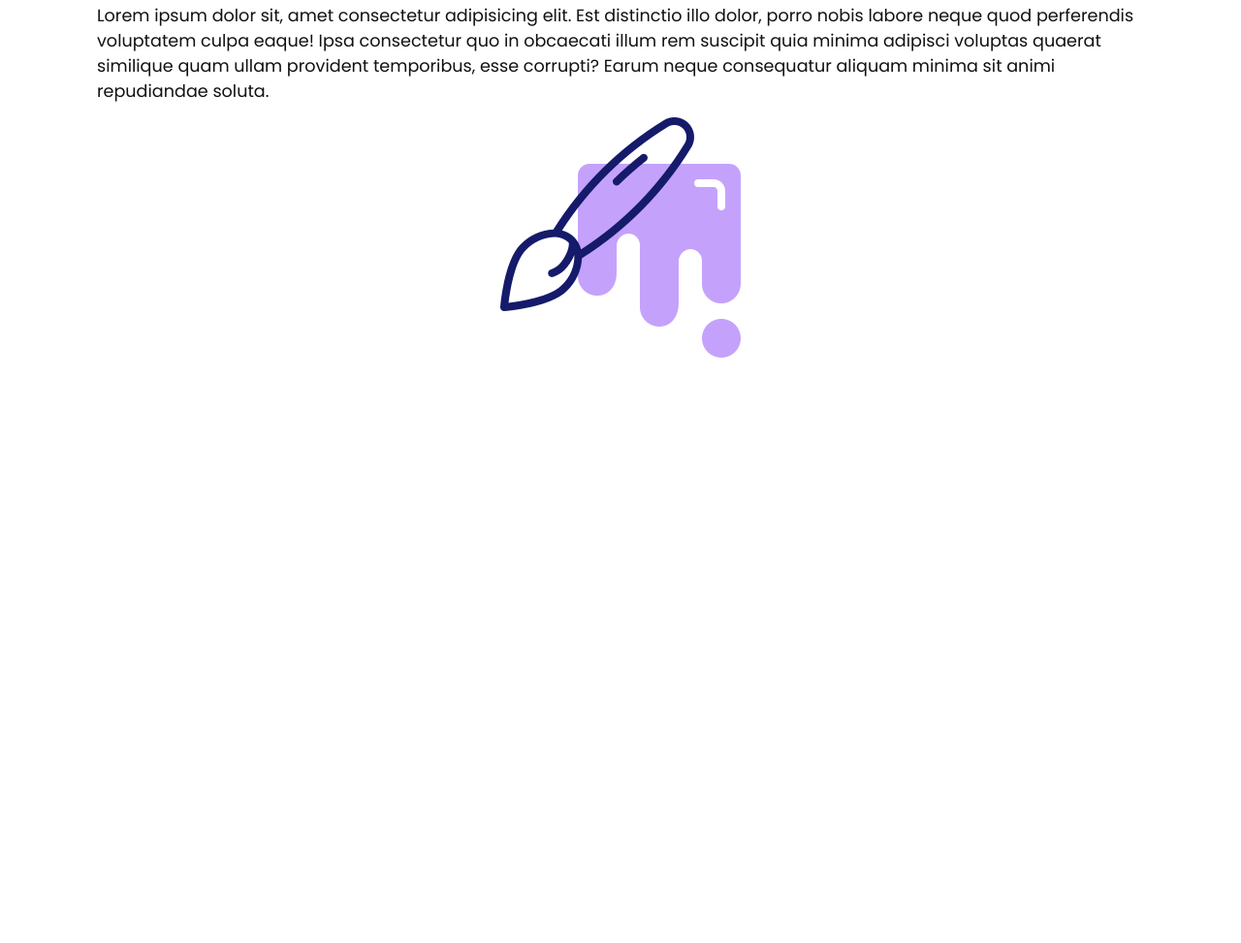
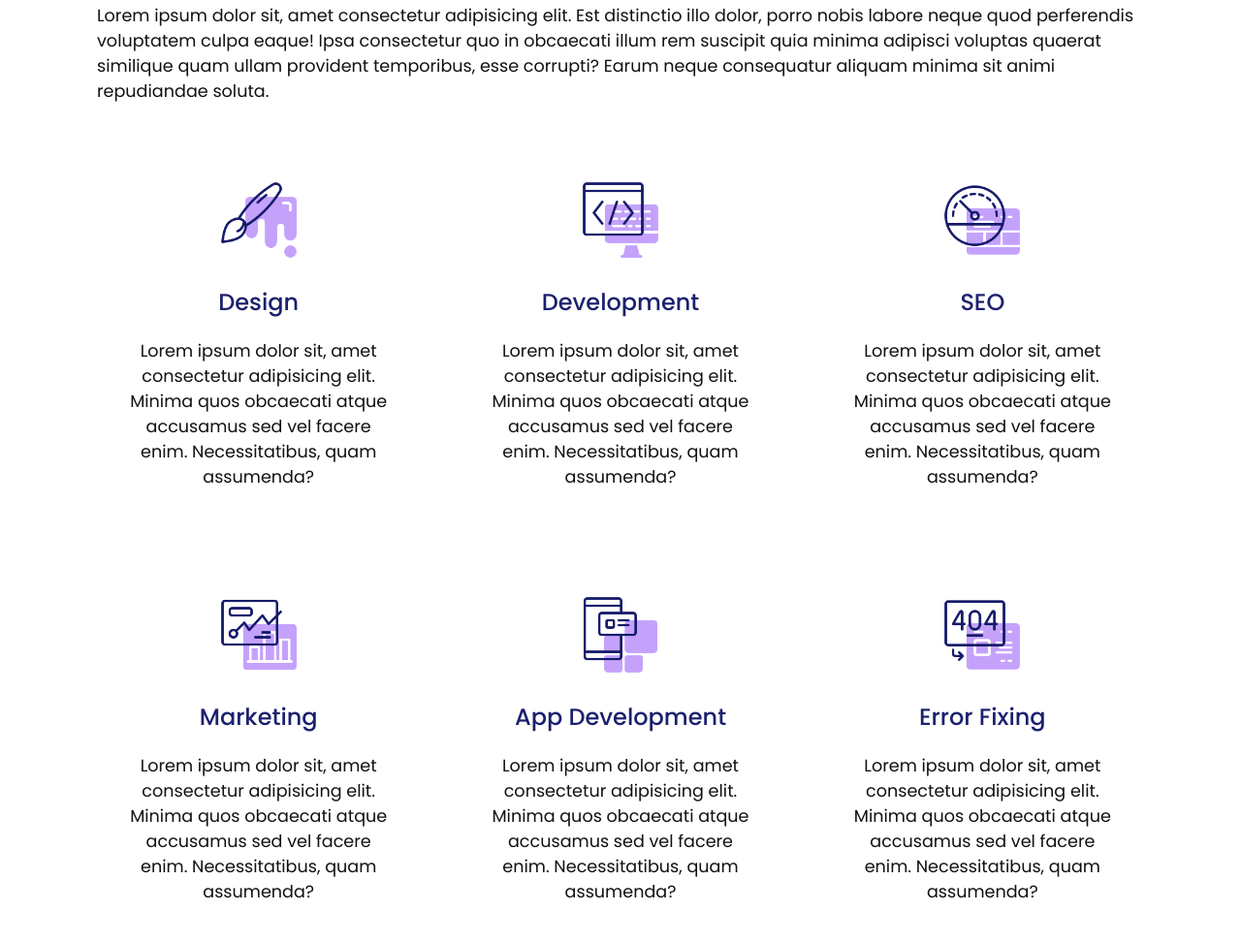
Before and after one commit to Wissanukhong/Bootstrap-with-5-projects, a plain HTML site: page services.html in a window 1280 px wide. Shown: the part 222-1195 px from the top of the page at 97% size. Before the commit the page ends 860 px from the top, so only its background shows below. Drawn offline with Linux system fonts and the light colour scheme.

Commit message:
feat: service icon

```diff
--- a/services.html
+++ b/services.html
@@ -63,8 +63,69 @@
       <div class="services">
         <div class="service">
           <div class="icon">
-            <img src="/images/001.png" alt="" />
+            <img src="/images/001.png" />
           </div>
+          <h2>Design</h2>
+          <p>
+            Lorem ipsum dolor sit, amet consectetur adipisicing elit. Minima
+            quos obcaecati atque accusamus sed vel facere enim. Necessitatibus,
+            quam assumenda?
+          </p>
+        </div>
+        <div class="service">
+          <div class="icon">
+            <img src="/images/002.png" />
+          </div>
+          <h2>Development</h2>
+          <p>
+            Lorem ipsum dolor sit, amet consectetur adipisicing elit. Minima
+            quos obcaecati atque accusamus sed vel facere enim. Necessitatibus,
+            quam assumenda?
+          </p>
+        </div>
+        <div class="service">
+          <div class="icon">
+            <img src="/images/003.png" />
+          </div>
+          <h2>SEO</h2>
+          <p>
+            Lorem ipsum dolor sit, amet consectetur adipisicing elit. Minima
+            quos obcaecati atque accusamus sed vel facere enim. Necessitatibus,
+            quam assumenda?
+          </p>
+        </div>
+        <div class="service">
+          <div class="icon">
+            <img src="/images/004.png" />
+          </div>
+          <h2>Marketing</h2>
+          <p>
+            Lorem ipsum dolor sit, amet consectetur adipisicing elit. Minima
+            quos obcaecati atque accusamus sed vel facere enim. Necessitatibus,
+            quam assumenda?
+          </p>
+        </div>
+        <div class="service">
+          <div class="icon">
+            <img src="/images/005.png" />
+          </div>
+          <h2>App Development</h2>
+          <p>
+            Lorem ipsum dolor sit, amet consectetur adipisicing elit. Minima
+            quos obcaecati atque accusamus sed vel facere enim. Necessitatibus,
+            quam assumenda?
+          </p>
+        </div>
+        <div class="service">
+          <div class="icon">
+            <img src="/images/006.png" />
+          </div>
+          <h2>Error Fixing</h2>
+          <p>
+            Lorem ipsum dolor sit, amet consectetur adipisicing elit. Minima
+            quos obcaecati atque accusamus sed vel facere enim. Necessitatibus,
+            quam assumenda?
+          </p>
         </div>
       </div>
     </section>
--- a/style.css
+++ b/style.css
@@ -168,6 +168,35 @@ section.home {
   max-width: 600px;
 }
 
+/* Services */
+.services {
+  margin-top: 40px;
+  display: grid;
+  grid-template-columns: repeat(3, 1fr);
+  gap: 40px;
+  text-align: center;
+}
+
+.services .service .icon img {
+  max-width: 80px;
+}
+
+.services .service {
+  padding: 30px;
+  transition: all 0.5s;
+}
+
+.services .service:hover {
+  box-shadow: 0 10px 30px rgba(0, 0, 0, 0.1);
+}
+
+.services .service h2 {
+  font-size: 24px;
+  font-weight: 500;
+  margin-top: 20px;
+  color: #1b206e;
+}
+
 /* Responsive */
 @media (max-width: 1025px) {
   .home-img {
@@ -180,11 +209,6 @@ section.home {
     font-size: 1.5rem;
   }
 
-  p {
-    height: 40vh;
-    overflow: hidden;
-  }
-
   section {
     padding: 100px 40px;
   }
@@ -192,4 +216,15 @@ section.home {
   .navigation ul li a {
     font-size: 2rem;
   }
+
+  /* service responsive */
+  .services {
+    grid-template-columns: repeat(2, 1fr);
+  }
 }
+
+@media (max-width: 768px) {
+  .services {
+    grid-template-columns: 1fr;
+  }
+}
```
Also changed, not shown: index.html (+1 -9 lines).
